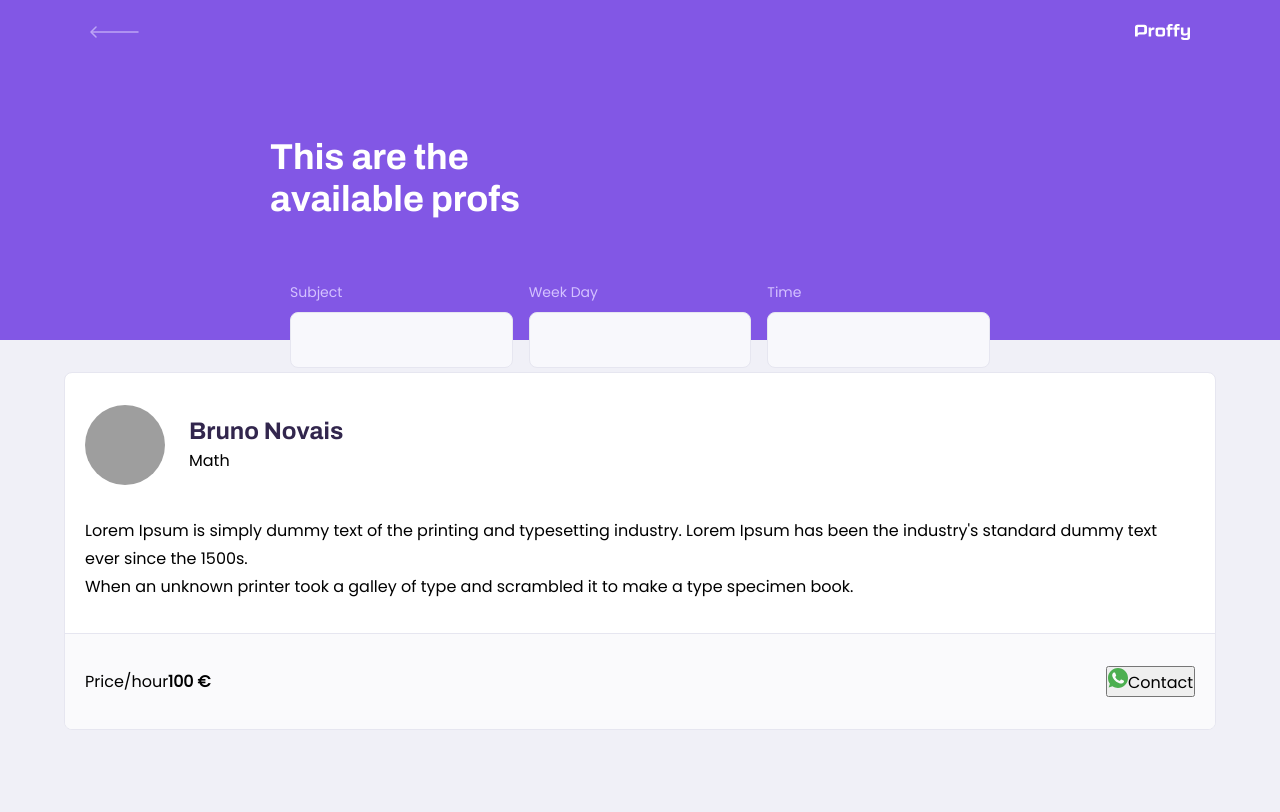
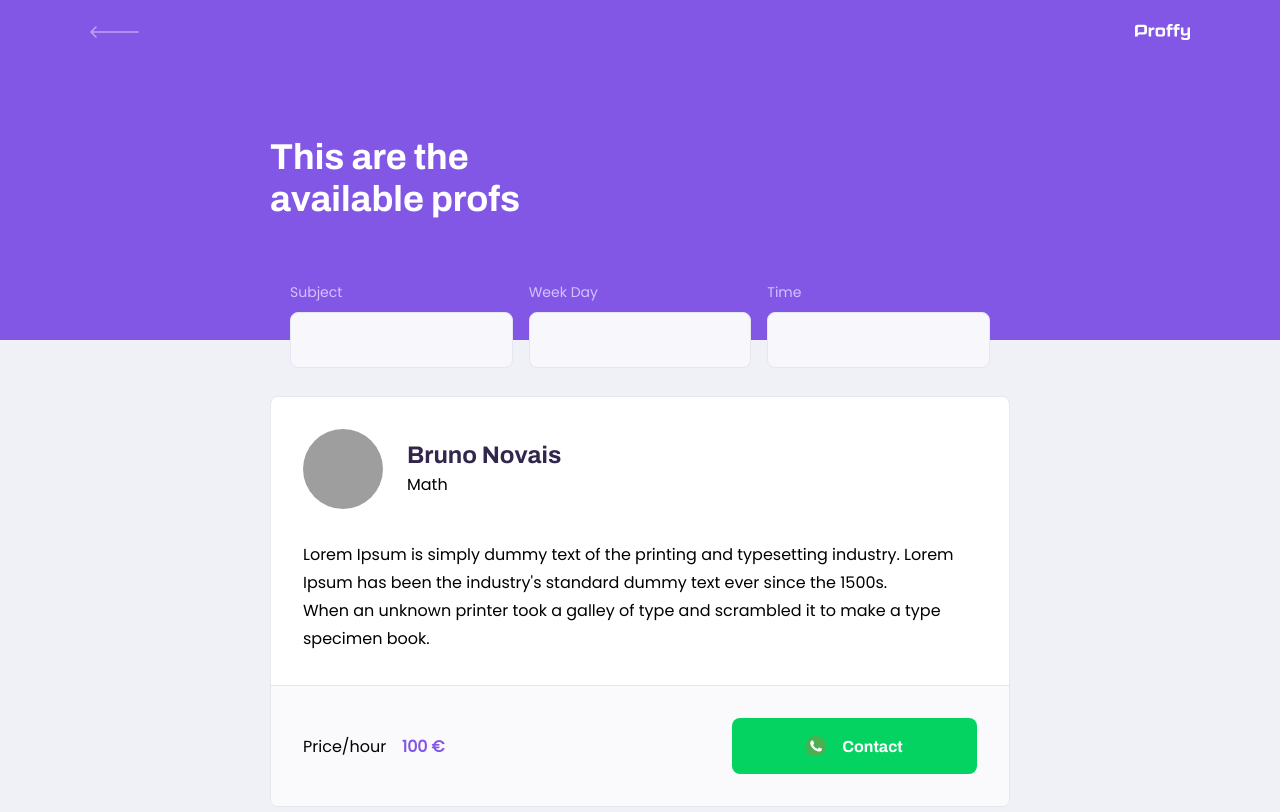
Before and after one commit to BrunoRNova1s/proffy, a React (Create React App) app in the folder web/: page /study in a window 1280 px wide. Shown: the top 812 px of the page. Built offline with nearby package versions, Linux system fonts and the light colour scheme; grey boxes are pictures that could not be loaded.

Commit message:
TeacherItem component

```diff
--- /dev/null
+++ b/web/src/components/TeacherItem/index.tsx
@@ -0,0 +1,43 @@
+import React from "react";
+
+import whatsappIcon from '../../assets/images/icons/whatsapp.svg'
+import "./style.css";
+
+function TeacherItem() {
+  return (
+    <article className="teacher-item">
+      <header>
+        <img
+          src="https://avatars3.githubusercontent.com/u/11559401?s=460&u=d57149fdb4d77d0e60bc79017a784ef9dc382fe1&v=4"
+          alt="Me"
+        />
+        <div>
+          <strong>Bruno Novais</strong>
+          <span>Math</span>
+        </div>
+      </header>
+
+      <p>
+        Lorem Ipsum is simply dummy text of the printing and typesetting
+        industry. Lorem Ipsum has been the industry's standard dummy text ever
+        since the 1500s.
+        <br />
+        When an unknown printer took a galley of type and scrambled it to make a
+        type specimen book.
+      </p>
+
+      <footer>
+        <p>
+          Price/hour
+          <strong>100 €</strong>
+        </p>
+        <button type="button">
+          <img src={whatsappIcon} alt="contact" />
+          Contact
+        </button>
+      </footer>
+    </article>
+  );
+}
+
+export default TeacherItem
--- /dev/null
+++ b/web/src/components/TeacherItem/style.css
@@ -0,0 +1,101 @@
+.teacher-item {
+  background: var(--color-box-base);
+  border: 1px solid var(--color-line-in-white);
+  border-radius: 0.8rem;
+  margin-top: 2.4rem;
+  overflow: hidden;
+}
+
+.teacher-item header {
+  padding: 3.2rem 2rem;
+  display: flex;
+  align-items: center;
+}
+
+.teacher-item header img {
+  width: 8rem;
+  height: 8rem;
+  border-radius: 50%;
+}
+
+.teacher-item header div {
+  margin-left: 2.4rem;
+}
+
+.teacher-item header div strong {
+  font: 700 2.4rem Archivo;
+  display: block;
+  color: var(--color-text-title);
+}
+
+.teacher-item header div span {
+  font-size: 1.6rem;
+  display: block;
+  margin-top: 0.4rem;
+}
+
+.teacher-item > p {
+  padding: 0 2rem;
+  font-size: 1.6rem;
+  line-height: 2.8rem;
+}
+
+.teacher-item footer {
+  padding: 3.2rem 2rem;
+  background: var(--color-box-footer);
+  border-top: 1px solid var(--color-line-in-white);
+  margin-top: 3.2rem;
+  display: flex;
+  align-items: center;
+  justify-content: space-between;
+}
+
+.teacher-item footer p strong {
+  color: var(--color-primary);
+  font-size: 1.6rem;
+  display: block;
+}
+
+.teacher-item footer button {
+  width: 20rem;
+  height: 5.6rem;
+  background: var(--color-secundary);
+  color: var(--color-button-text);
+  border: 0;
+  border-radius: 0.8rem;
+  cursor: pointer;
+  font: 700 1.4rem Archivo;
+  display: flex;
+  align-items: center;
+  justify-content: space-evenly;
+  transition: 0.2s;
+}
+
+.teacher-item footer button:hover {
+  background: var(--color-secundary-dark);
+}
+
+@media (min-width: 700px) {
+    .teacher-item header, .teacher-item footer {
+        padding: 3.2rem;
+      }
+
+      .teacher-item > p {
+        padding: 0 3.2rem;
+      }
+
+      .teacher-item footer p strong {
+        display: initial;
+        margin-left: 1.6rem;
+      }
+
+      .teacher-item footer button {
+        width: 24.5rem;
+        font-size: 1.6rem;
+        justify-content: center;
+      }
+
+      .teacher-item footer button img {
+        margin-right: 1.6rem;
+      }
+}
--- a/web/src/pages/TeacherList/index.tsx
+++ b/web/src/pages/TeacherList/index.tsx
@@ -1,8 +1,7 @@
 import React from "react";
+import TeacherItem from '../../components/TeacherItem'
 
 import PageHeader from "../../components/PageHeader";
-
-import whatsappIcon from '../../assets/images/icons/whatsapp.svg'
 
 import "./style.css";
 
@@ -29,38 +28,7 @@ function TeacherList() {
       </PageHeader>
 
       <main>
-        <article className="teacher-item">
-          <header>
-            <img
-              src="https://avatars3.githubusercontent.com/u/11559401?s=460&u=d57149fdb4d77d0e60bc79017a784ef9dc382fe1&v=4"
-              alt="Me"
-            />
-            <div>
-              <strong>Bruno Novais</strong>
-              <span>Math</span>
-            </div>
-          </header>
-
-          <p>
-            Lorem Ipsum is simply dummy text of the printing and typesetting
-            industry. Lorem Ipsum has been the industry's standard dummy text
-            ever since the 1500s.
-            <br/>
-             When an unknown printer took a galley of type
-            and scrambled it to make a type specimen book.
-          </p>
-
-          <footer>
-            <p>
-              Price/hour
-              <strong>100 €</strong>
-            </p>
-            <button type="button">
-              <img src={whatsappIcon} alt="contact"/>
-              Contact
-            </button>
-          </footer>
-        </article>
+        <TeacherItem />
       </main>
     </div>
   );
--- a/web/src/pages/TeacherList/style.css
+++ b/web/src/pages/TeacherList/style.css
@@ -39,7 +39,7 @@
 #search-teachers .input-block:focus-within::after {
   width: calc(100% - 3.2rem);
   height: 2px;
-    content: '';
+  content: "";
   background: var(--color-primary-light);
   position: absolute;
   left: 1.6rem;
@@ -52,57 +52,6 @@
   width: 90%;
 }
 
-.teacher-item {
-  background: var(--color-box-base);
-  border: 1px solid var(--color-line-in-white);
-  border-radius: 0.8rem;
-  margin-top: 2.4rem;
-  overflow: hidden;
-}
-
-.teacher-item header {
-  padding: 3.2rem 2rem;
-  display: flex;
-  align-items: center;
-}
-
-.teacher-item header img {
-  width: 8rem;
-  height: 8rem;
-  border-radius: 50%;
-}
-
-.teacher-item header div {
-  margin-left: 2.4rem;
-}
-
-.teacher-item header div strong {
-  font: 700 2.4rem Archivo;
-  display: block;
-  color: var(--color-text-title);
-}
-
-.teacher-item header div span {
-  font-size: 1.6rem;
-  display: block;
-  margin-top: 0.4rem;
-}
-
-.teacher-item > p {
-  padding: 0 2rem;
-  font-size: 1.6rem;
-  line-height: 2.8rem;
-}
-
-.teacher-item footer {
-  padding: 3.2rem 2rem;
-  background: var(--color-box-footer);
-  border-top: 1px solid var(--color-line-in-white);
-  margin-top: 3.2rem;
-  display: flex;
-  align-items: center;
-  justify-content: space-between;
-}
 
 
 @media (min-width: 700px) {
@@ -121,4 +70,10 @@
   #search-teachers .input-block + .input-block {
     margin-top: 0;
   }
+
+  #page-teacher-list main {
+    padding: 3.2rem 0;
+    max-width: 740px;
+    margin: 0 auto;
   }
+}
```
Lines whose indentation alone changed are shown as unchanged.
